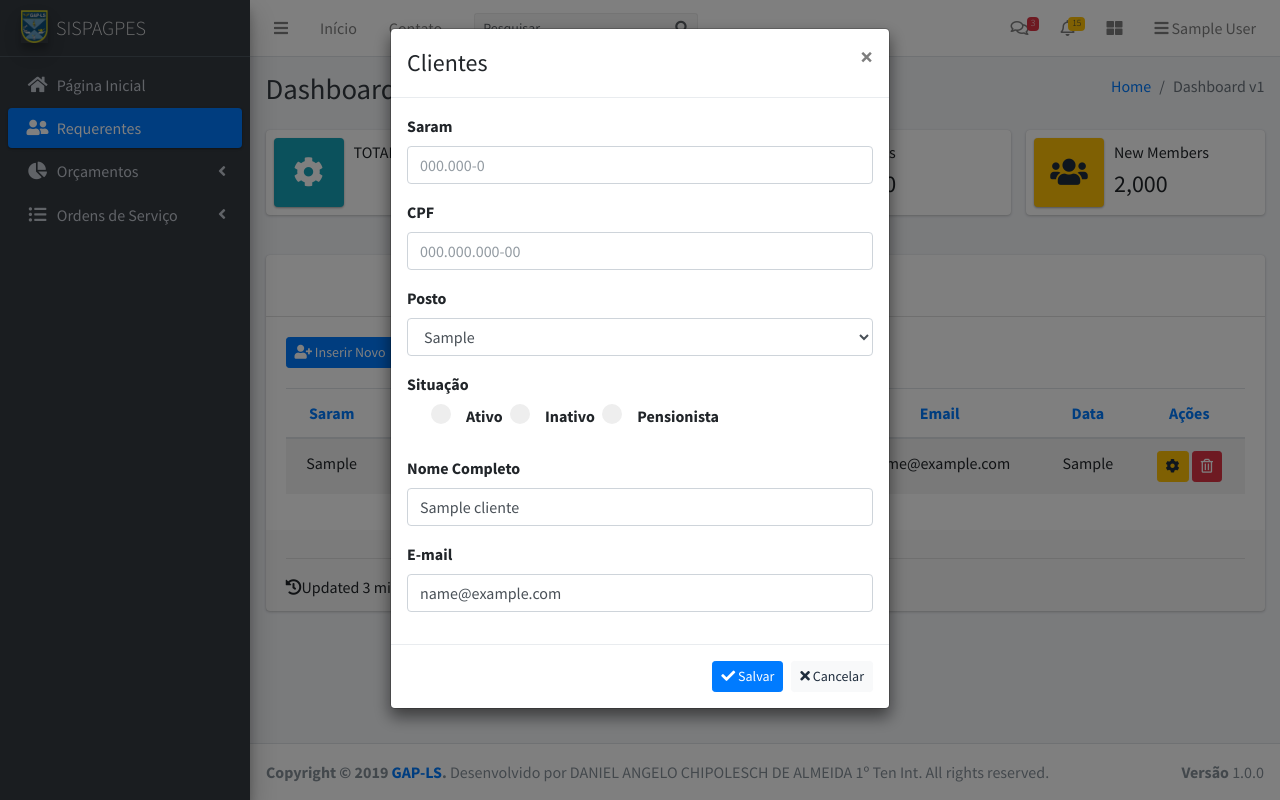
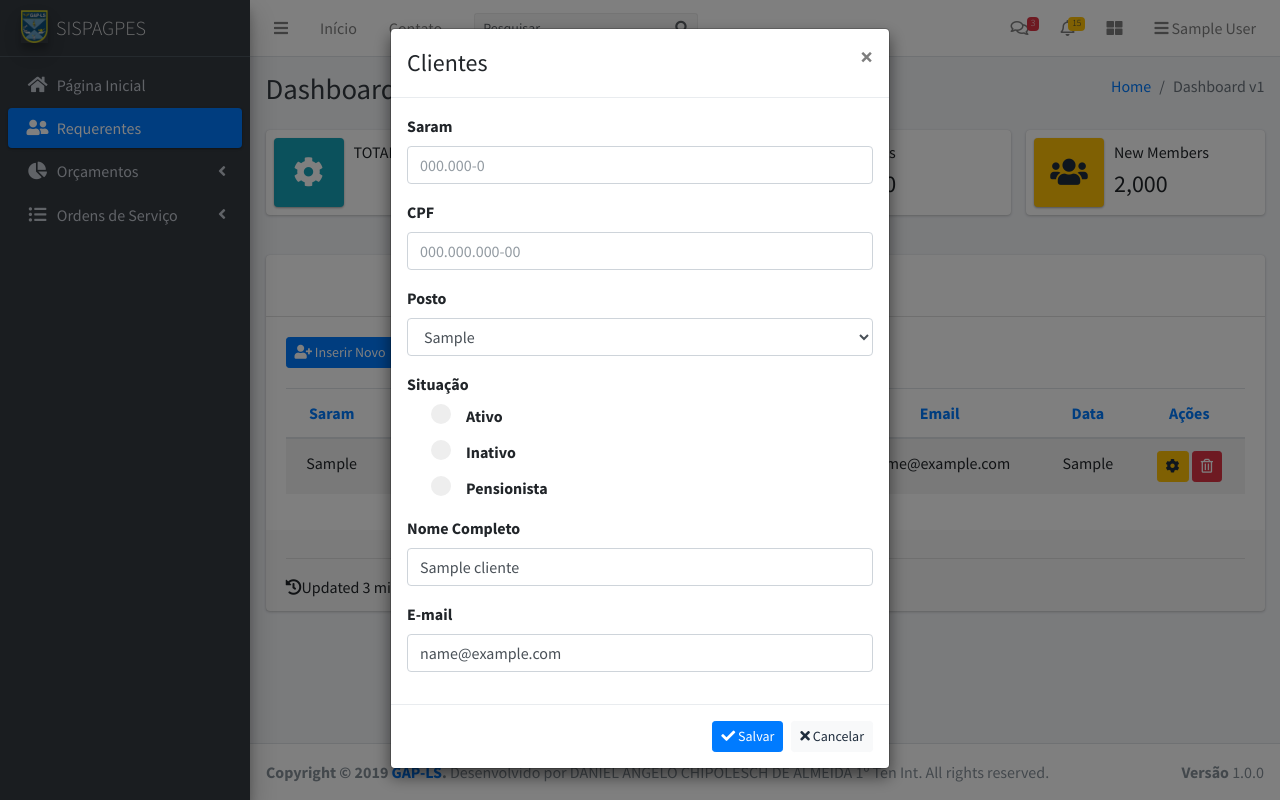
Before and after one commit to chipoleschdaca/sispagpes, a PHP site: page /sispagpes/requerentes.php?func=edita&id=1 in a window 1280 px wide. Run offline with PHP 8.4, Linux system fonts and the light colour scheme; the visitor is signed in with stand-in values (Sample User, id 1); tables that the repository leaves empty or names only in its code hold one stand-in row (values such as "Sample post"); some libraries are stand-ins or nearby versions.

Commit message:
Input radio line agora na vertical

```diff
--- a/requerentes.php
+++ b/requerentes.php
@@ -1052,18 +1052,20 @@ include('verificar_login.php');
                                     <div class="form-group">
                                         <label for="id_produto">Situação</label><br>
 
-                                        <div class="custom-control custom-radio custom-control-inline">
+                                        <div class="custom-control custom-radio">
                                             <input type="radio" class="custom-control-input" id="ativo" name="txtsituacao" value="AT" required>
                                             <label class="custom-control-label" style="cursor: pointer; text-align: left;" for="ativo"><span></span>Ativo</label>
                                         </div>
-                                        <div class="custom-control custom-radio custom-control-inline">
+                                        <div class="custom-control custom-radio">
                                             <input type="radio" class="custom-control-input" id="inativo" name="txtsituacao" value="R1" required>
                                             <label class="custom-control-label" style="cursor: pointer;" for="inativo"><span></span>Inativo</label>
                                         </div>
-                                        <div class="custom-control custom-radio custom-control-inline">
+                                        <div class="custom-control custom-radio">
                                             <input type="radio" class="custom-control-input" id="reformado" name="txtsituacao" value="PM" required>
                                             <label class="custom-control-label" style="cursor: pointer; text-align: right;" for="reformado"><span></span>Pensionista</label>
+
                                         </div>
+
                                     </div>
                                     <div class="form-group">
                                         <label for="id_produto">Nome Completo</label>
@@ -1323,17 +1325,21 @@ if (@$_GET['func'] == 'edita') {
                             </div>
                             <div class="form-group">
                                 <label for="id_produto">Situação</label><br>
-                                <div class="custom-control custom-radio custom-control-inline">
+                                <div class="custom-control custom-radio">
                                     <label class="container">Ativo
                                         <input type="radio" value="AT" name="txtsituacao" required>
                                         <span class="checkmark"></span>
                                     </label>
+                                </div>
+                                <div class="custom-control custom-radio">
                                     <label class="container">Inativo
                                         <input type="radio" value="R1" name="txtsituacao">
                                         <span class="checkmark"></span>
                                     </label>
+                                </div>
+                                    <div class="custom-control custom-radio">
                                         <label class="container">Pensionista
-                                        <input type="radio" value="PM"  name="txtsituacao">
+                                            <input type="radio" value="PM" name="txtsituacao">
                                             <span class="checkmark"></span>
                                         </label>
                                     </div>
```
Lines whose indentation alone changed are shown as unchanged.
